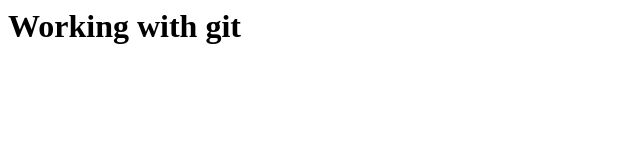
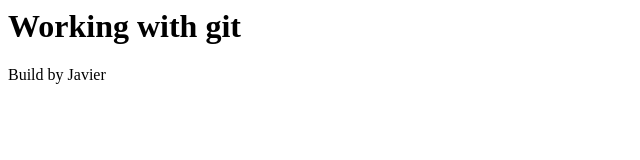
Before and after one commit to jvrcode/git_test, a plain HTML site: page index.html in a window 1280 px wide. Shown: the full height of the page, 0-640 px from the left. Drawn offline with Linux system fonts and the light colour scheme.

Commit message:
adding to html

```diff
--- a/index.html
+++ b/index.html
@@ -6,4 +6,10 @@
   <body>
     <header>
       <h1>Working with git</h1>
+    </header>
+    <main>
+    </main>
+    <footer>
+      Build by Javier
+    </footer>
   </body>
```
